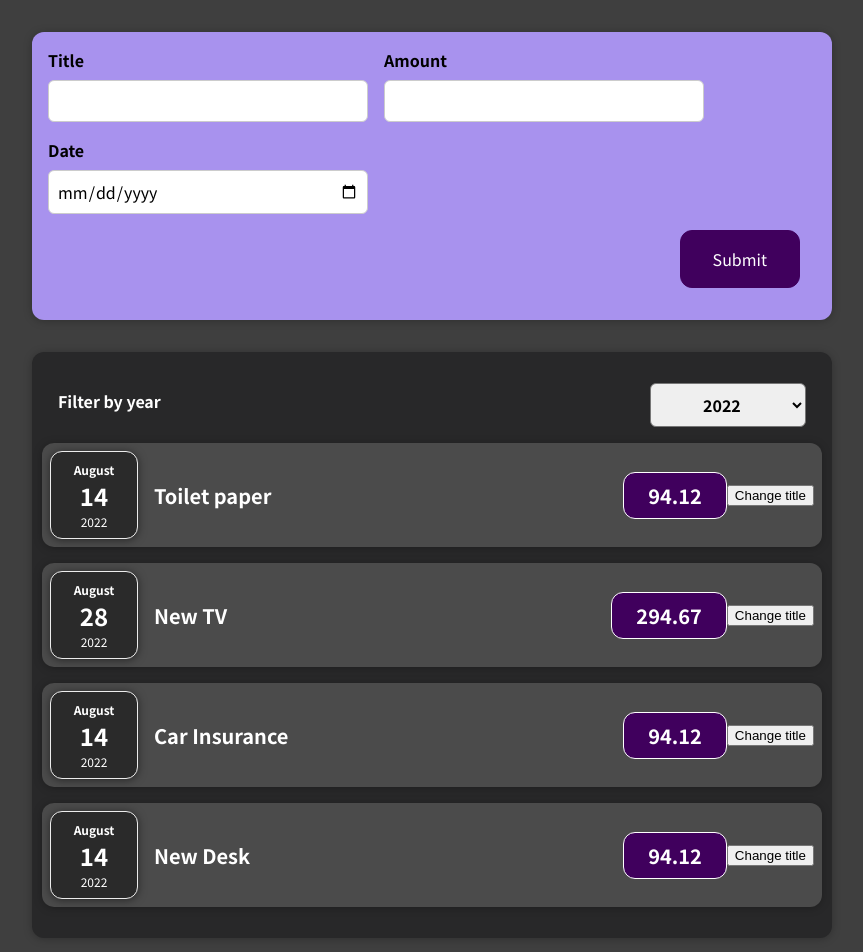
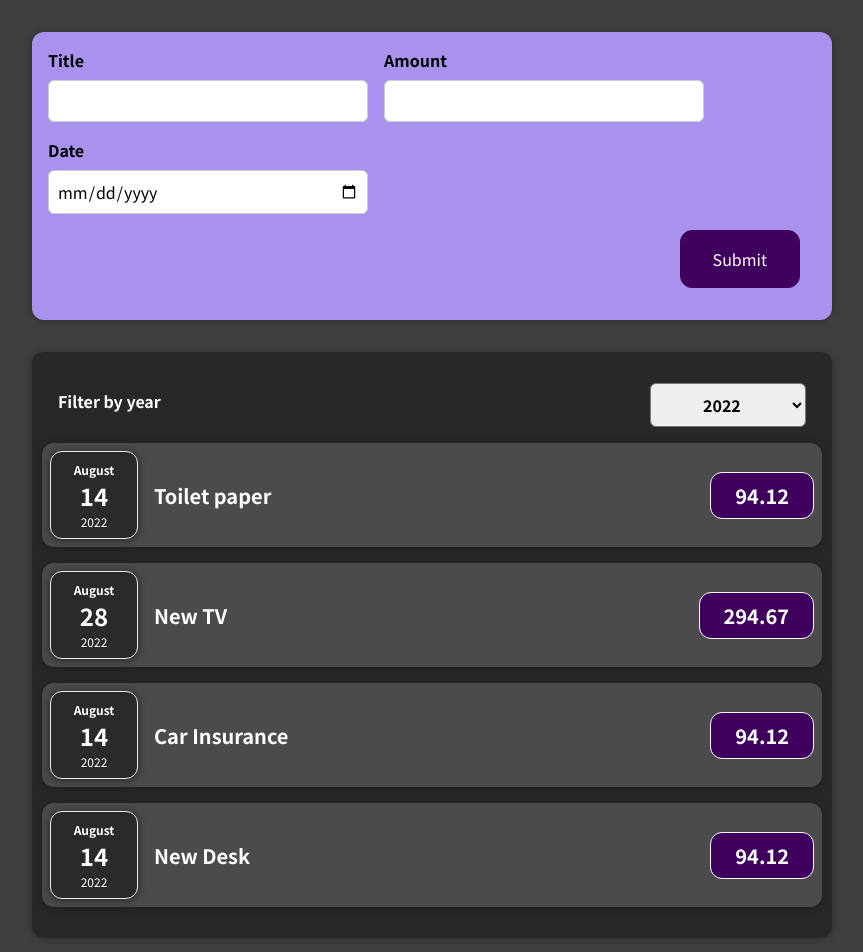
Before and after one commit to lakerser/udemy_newapp, a React (Create React App) app: page / in a window 1280 px wide. Shown: the top 952 px of the page, without its empty margins (208-1071 px from the left). Built offline with nearby package versions, Linux system fonts and the light colour scheme.

Commit message:
udemy_lesson_65_using stateful list

```diff
--- a/src/App.jsx
+++ b/src/App.jsx
@@ -1,8 +1,7 @@
 import Expenses from './components/Expenses/Expenses';
 import NewExpense from './components/newExpense/newExpense';
-import React from 'react';
- const App = () => {
-    const items = [
+import React, { useState } from 'react';
+const initialState = [
     {
         id: 'element1',
         title: 'Toilet paper',
@@ -28,10 +27,13 @@ import React from 'react';
         date: new Date(2022, 7, 14),
     },
 ];
-    const addExpenseHandler = (expense) => {
-    console.log(expense);
 
-    }
+const App = () => {
+    const [expenses, setExpenses] = useState(initialState);
+
+    const addExpenseHandler = expense => {
+        setExpenses(previous => [...previous, expense]);
+    };
 
     // return React.createElement(
     //     'div',
@@ -42,10 +44,10 @@ import React from 'react';
     // );
     return (
         <div>
-            <NewExpense onSaveExpenseData ={addExpenseHandler} />
-            <Expenses items={items} />
+            <NewExpense onSaveExpenseData={addExpenseHandler} />
+            <Expenses items={expenses} />
         </div>
     );
-}
+};
 
 export default App;
--- a/src/components/Expenses/ExpenceItem.jsx
+++ b/src/components/Expenses/ExpenceItem.jsx
@@ -15,7 +15,7 @@ const ExpenceItem = props => {
                 <h2>{title}</h2>
                 <div className="expense-item__price">{props.amount}</div>
             </div>
-            <button onClick={clickHandler}>Change title</button>
+            <button hidden onClick={clickHandler}>Change title</button>
         </Card>
     );
 };
--- a/src/components/Expenses/Expenses.jsx
+++ b/src/components/Expenses/Expenses.jsx
@@ -4,34 +4,24 @@ import ExpensesFilter from './ExpensesFilter.jsx';
 import React, { useState } from 'react';
 import './Expenses.css';
 const Expenses = props => {
-    const [year,setYear] = useState('')
-    const onChangeYear = (value) =>{
-        setYear(value)
-    }
+    const [year, setYear] = useState('');
+    const onChangeYear = value => {
+        setYear(value);
+    };
     return (
         <div>
             <Card className="expenses">
                 <ExpensesFilter year={year} setYear={onChangeYear} />
-                <ExpenceItem
-                    title={props.items[0].title}
-                    amount={props.items[0].amount}
-                    date={props.items[0].date}
-                />
-                <ExpenceItem
-                    title={props.items[1].title}
-                    amount={props.items[1].amount}
-                    date={props.items[1].date}
-                />
-                <ExpenceItem
-                    title={props.items[2].title}
-                    amount={props.items[2].amount}
-                    date={props.items[2].date}
-                />
-                <ExpenceItem
-                    title={props.items[3].title}
-                    amount={props.items[3].amount}
-                    date={props.items[3].date}
-                />
+                {props.items.map(element => {
+                    return (
+                        <ExpenceItem
+                            title={element.title}
+                            amount={element.amount}
+                            date={element.date}
+                            key={element.id}
+                        />
+                    );
+                })}
             </Card>
         </div>
     );
--- a/src/components/newExpense/expenseForm.jsx
+++ b/src/components/newExpense/expenseForm.jsx
@@ -62,8 +62,8 @@ const ExpenseForm = (props) => {
                         value={enteredAmount}
                         onChange={amountHandlerListener}
                         type="number"
-                        min="1"
-                        step="1"
+                        min="0.1"
+                        step="0.1"
                     />
                 </div>
                 <div className="new-expense__control">
```
Also changed, not shown: 1 other file (tests, documents, lock files or other folders). Lines whose indentation alone changed are shown as unchanged.
